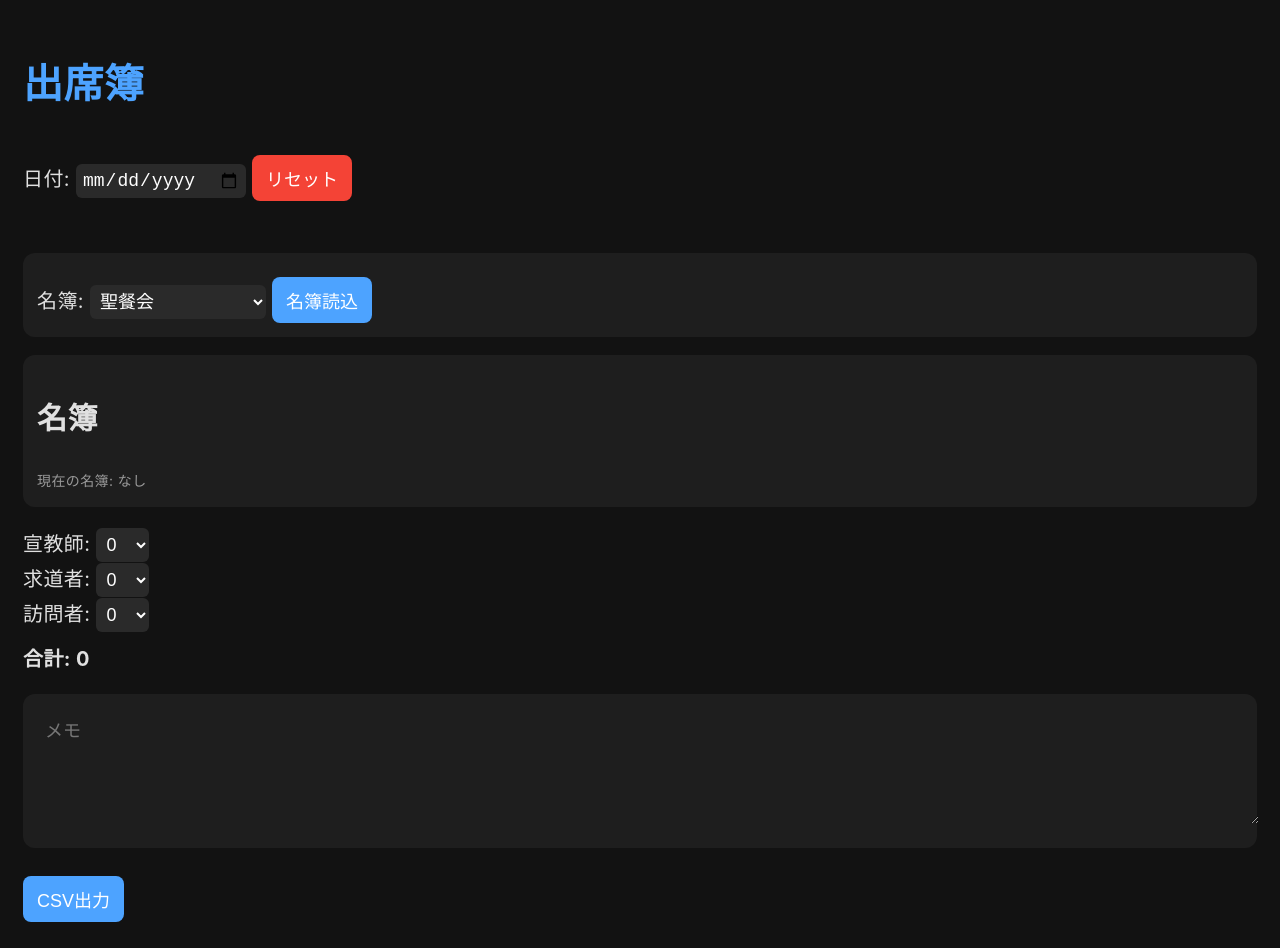
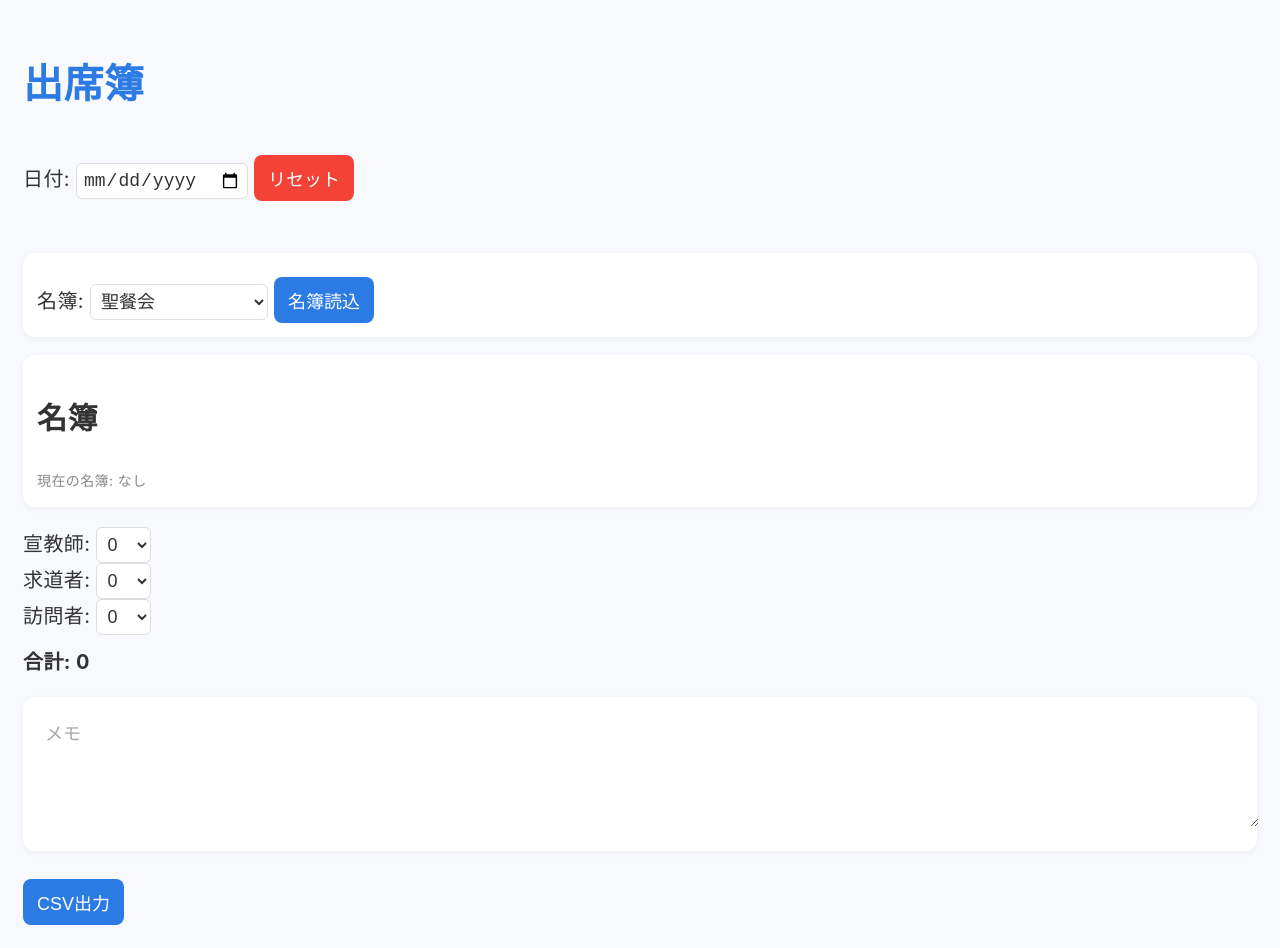
Before and after one commit to sakuramako/attendance-pwa-test, a plain HTML site: page index.html in a window 1280 px wide. Drawn offline with Linux system fonts and the light colour scheme.

Commit message:
Add files via upload

```diff
--- a/index.html
+++ b/index.html
@@ -12,12 +12,12 @@
   line-height: 1.7;
   letter-spacing: 0.02em;
 
-  background: #121212;
-  color: #e0e0e0;
+  background: #f7f9fc;
+  color: #333;
 }
 
 h1 {
-  color: #4da3ff;
+  color: #2c7be5;
 }
 
 .section {
@@ -26,17 +26,18 @@ h1 {
   padding: 14px;
   border-radius: 12px;
 
-  background: #1e1e1e;
+  background: #ffffff;
+  box-shadow: 0 2px 6px rgba(0,0,0,0.05);
 }
 
 .name-row {
-  margin-bottom: 10px;
+  margin-bottom: 8px;
   padding: 6px 10px;
   border-radius: 8px;
 }
 
 .name-row:hover {
-  background: #2a2a2a;
+  background: #eef5ff;
 }
 
 input[type="checkbox"] {
@@ -53,24 +54,24 @@ button {
   border: none;
   border-radius: 8px;
 
-  background: #4da3ff;
+  background: #2c7be5;
   color: white;
 
   cursor: pointer;
 }
 
 button:hover {
-  background: #3a8be0;
+  background: #1a68d1;
 }
 
 select, input {
   font-size: 18px;
   padding: 6px;
   border-radius: 6px;
-  border: none;
+  border: 1px solid #ddd;
 
-  background: #2a2a2a;
-  color: white;
+  background: white;
+  color: #333;
 }
 
 #comment {
@@ -81,16 +82,16 @@ select, input {
   border: none;
   outline: none;
   background: transparent;
-  color: #ddd;
+  color: #333;
 }
 
 #comment::placeholder {
-  color: #777;
+  color: #aaa;
 }
 
 .note {
   font-size: 14px;
-  color: #999;
+  color: #888;
 }
   </style>
 
@@ -324,6 +325,9 @@ document.getElementById("visitor").onchange = () => {
 
   render();
 
+  if (attendance[member.name]) {
+    div.style.background = "#dbe9ff";
+  }
   if (sourceName) {
     document.getElementById("currentSource").textContent = "現在の名簿: " + sourceName;
   }
```
